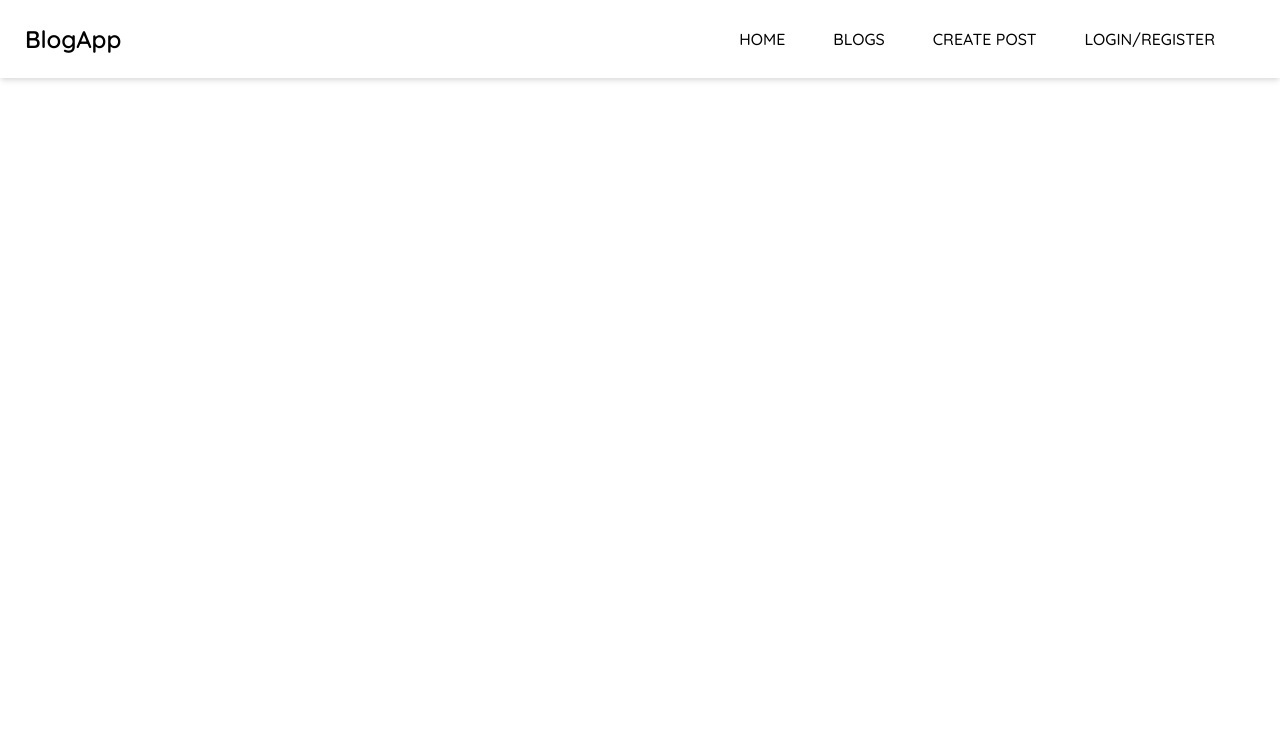
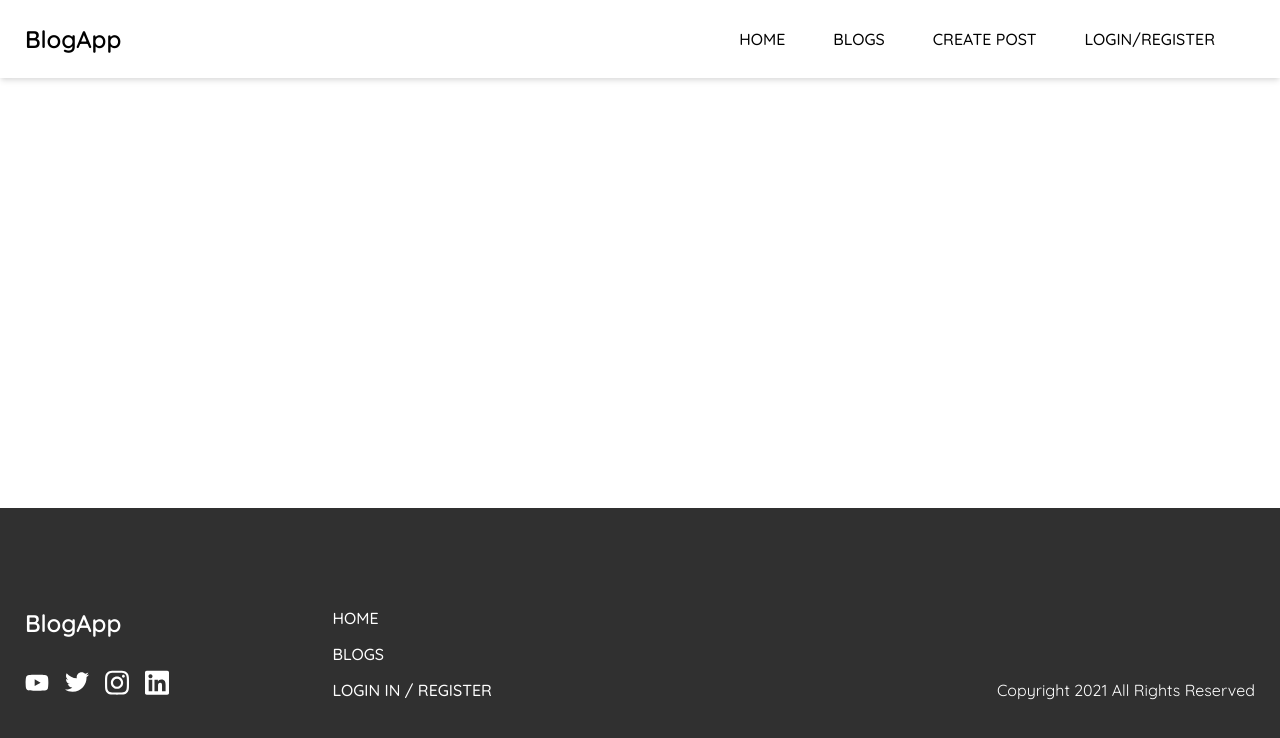
Before and after one commit to alperkpszoglu/Blog-App, a Vue app: page / in a window 1280 px wide. Shown: the top 738 px of the page. Built offline with nearby package versions, Linux system fonts and the light colour scheme.

Commit message:
footer completed

```diff
--- a/src/App.vue
+++ b/src/App.vue
@@ -3,16 +3,19 @@
     <div class="app">
       <Nav />
       <router-view />
+      <Footer />
     </div>
   </div>
 </template>
 
 <script>
 import Nav from './components/Nav.vue';
+import Footer from './components/Footer.vue';
 export default {
   name: 'app',
   components: {
     Nav,
+    Footer,
   },
   data() {
     return {};
--- /dev/null
+++ b/src/components/Footer.vue
@@ -0,0 +1,161 @@
+<template>
+  <footer>
+    <div class="container">
+      <div class="left">
+        <div class="col-1">
+          <router-link class="header" :to="{ name: 'Home' }">BlogApp</router-link>
+          <ul>
+            <li>
+              <a href="#"><youTube class="svg-icon" /></a>
+            </li>
+            <li>
+              <a href="#"><twitter class="svg-icon" /></a>
+            </li>
+            <li>
+              <a href="#"><instagram class="svg-icon" /></a>
+            </li>
+            <li>
+              <a href="#"><linkedin class="svg-icon" /></a>
+            </li>
+          </ul>
+        </div>
+        <div class="col-2">
+          <ul>
+            <router-link class="link" to="#">Home</router-link>
+            <router-link class="link" to="#">Blogs</router-link>
+            <router-link v-if="admin" class="link" to="#">Create Post</router-link>
+            <router-link v-if="!user" class="link" to="#">Login In / Register</router-link>
+          </ul>
+        </div>
+      </div>
+      <div class="right">
+        <p>Copyright 2021 All Rights Reserved</p>
+      </div>
+    </div>
+  </footer>
+</template>
+
+<script>
+import youTube from '../assets/Icons/youtube-brands.svg';
+import twitter from '../assets/Icons/twitter-brands.svg';
+import instagram from '../assets/Icons/instagram-brands.svg';
+import linkedin from '../assets/Icons/linkedin-brands.svg';
+export default {
+  name: 'footer',
+  components: {
+    youTube,
+    twitter,
+    instagram,
+    linkedin,
+  },
+};
+</script>
+
+<style lang="scss" scoped>
+footer {
+  margin-top: auto;
+  padding: 100px 25px;
+  background-color: #303030;
+  .container {
+    display: flex;
+    flex-direction: column;
+    gap: 32px;
+    @media (min-width: 800px) {
+      flex-direction: row;
+      gap: 0px;
+    }
+    > div {
+      display: flex;
+      flex: 1;
+    }
+    .left {
+      gap: 32px;
+      color: #fff;
+      display: flex;
+      flex-direction: column;
+      align-items: center;
+      @media (min-width: 800px) {
+        flex-direction: row;
+        align-items: initial;
+        gap: 0;
+      }
+      .header {
+        text-align: center;
+        font-size: 24px;
+        color: #fff;
+        margin-bottom: 16px;
+        text-decoration: none;
+        font-weight: 600;
+        @media (min-width: 800px) {
+          text-align: initial;
+        }
+      }
+      ul {
+        gap: 16px;
+        list-style: none;
+        display: flex;
+      }
+      .col-1,
+      .col-2 {
+        gap: 32px;
+        display: flex;
+        flex: 1;
+        @media (min-width: 800px) {
+          gap: 0;
+        }
+      }
+      .col-1 {
+        flex-direction: column;
+        h2 {
+          text-align: center;
+          @media (min-width: 800px) {
+            text-align: initial;
+          }
+        }
+        ul {
+          margin-top: auto;
+          li {
+            display: flex;
+            align-items: center;
+            .svg-icon {
+              width: 24px;
+              height: auto;
+              color: #fff;
+            }
+          }
+        }
+      }
+      .col-2 {
+        ul {
+          height: 100%;
+          justify-content: center;
+          flex-direction: row;
+          flex-wrap: wrap;
+          @media (min-width: 800px) {
+            flex-direction: column;
+          }
+          .link {
+            font-size: 16px;
+            font-weight: 500;
+            color: #fff;
+            text-decoration: none;
+          }
+        }
+      }
+    }
+    .right {
+      gap: 32px;
+      color: #fff;
+      align-items: center;
+      flex-direction: column;
+      @media (min-width: 800px) {
+        align-items: flex-end;
+        gap: 0;
+      }
+    }
+    p {
+      margin-top: auto;
+    }
+  }
+}
+</style>
```
